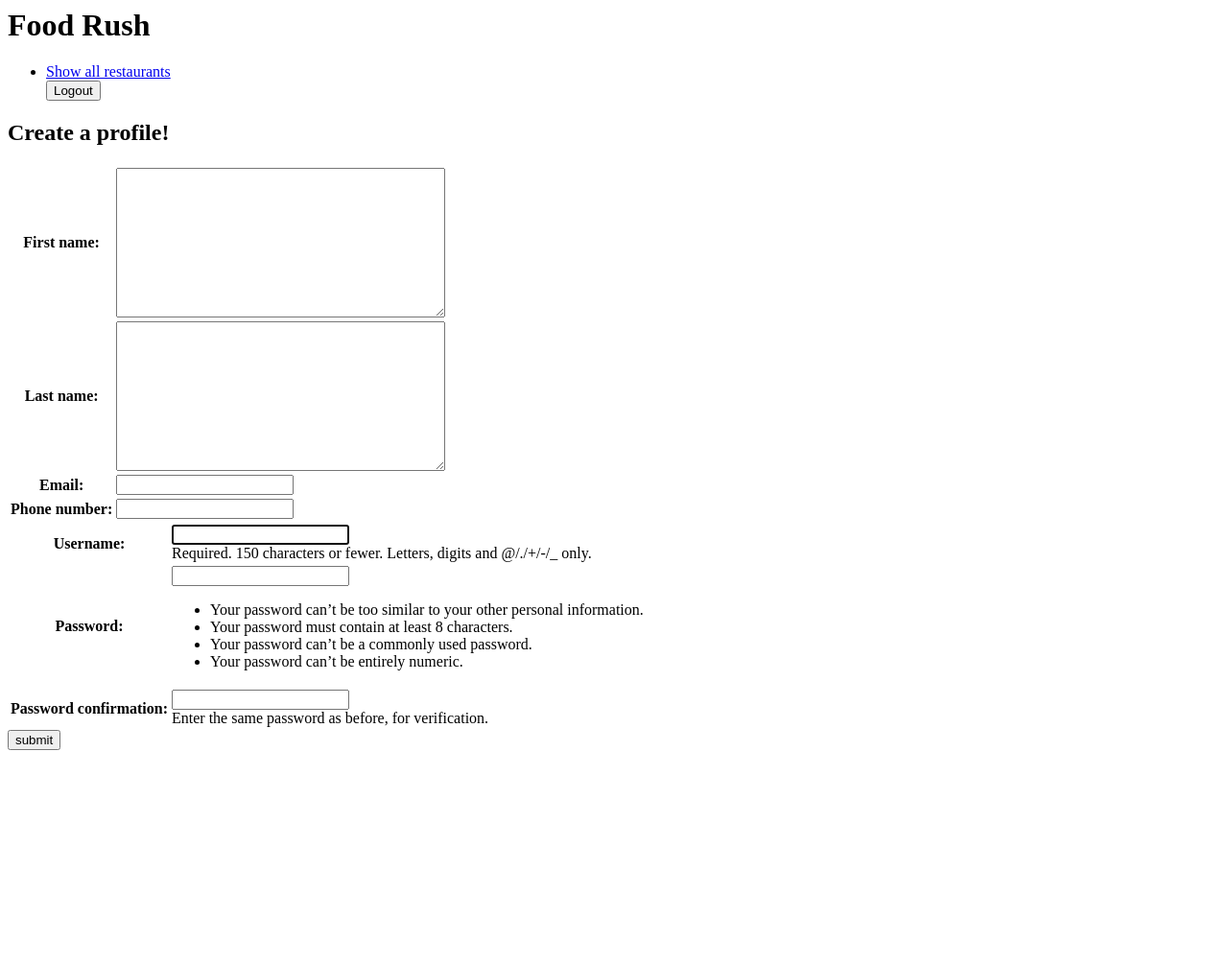
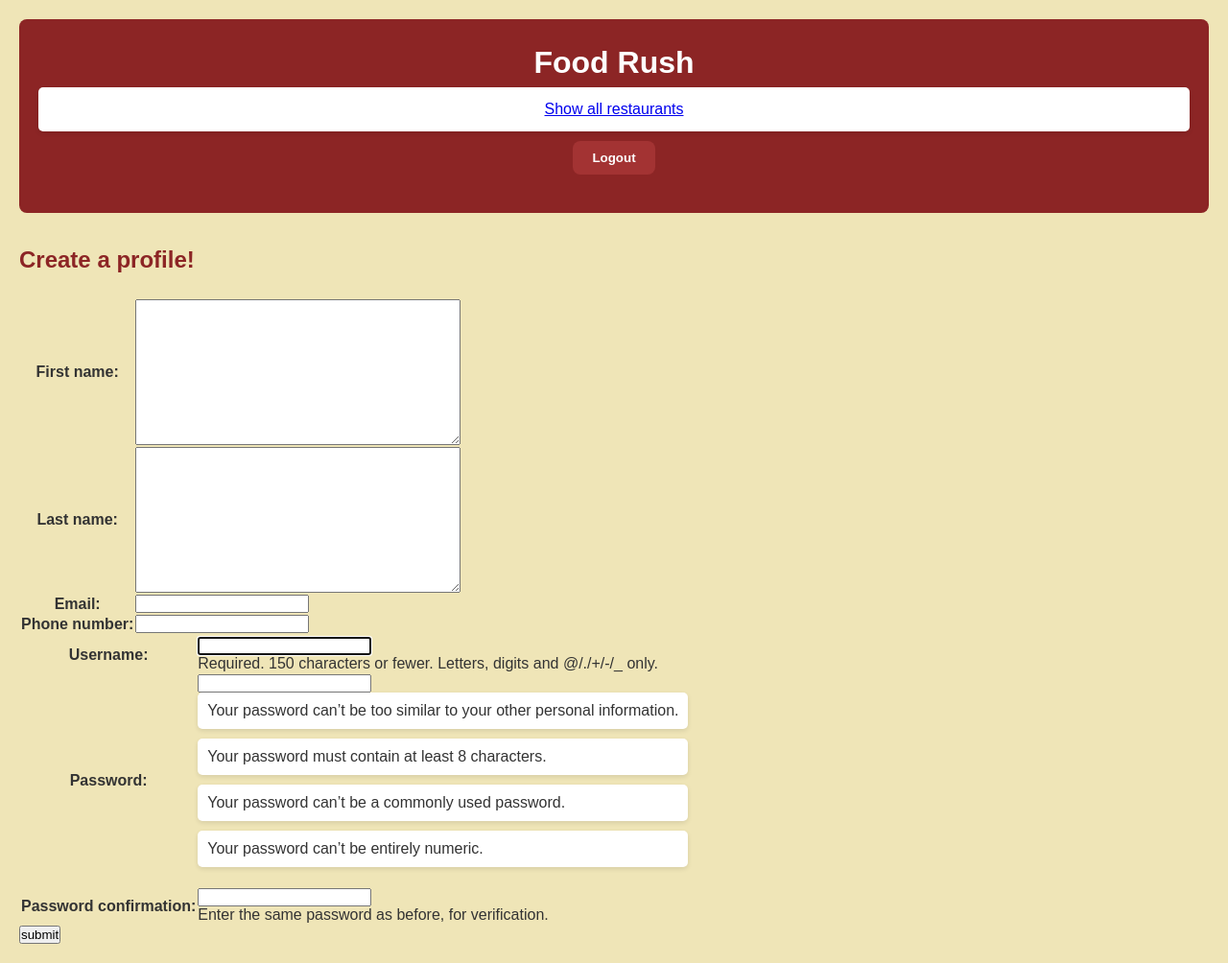
Before and after one commit to clbrown02/cs412, a Django app: page /food_rush/create_customer/ in a window 1280 px wide. Shown: the whole page at 96% size. Before the commit the page ends 782 px from the top, so only its background shows below. Run offline with Django 5.2, Linux system fonts and the light colour scheme; the visitor is signed in with stand-in values (Sample User, id 1).

Commit message:
updated css

```diff
--- a/food_rush/templates/food_rush/base.html
+++ b/food_rush/templates/food_rush/base.html
@@ -5,11 +5,12 @@
   <head>
     <title>Food Rush</title>
     <!-- add the css link here -->
+    <link rel="stylesheet" href="{% static 'food-rush.css' %}">
   </head>
 
   <body>
     <header>
-      <h1>Food Rush</h1>
+      <h1 id="title">Food Rush</h1>
       <!-- navigation goes here -->
        <ul>
         <li>
--- a/food_rush/templates/food_rush/show_all_restaurants.html
+++ b/food_rush/templates/food_rush/show_all_restaurants.html
@@ -11,7 +11,7 @@
   {% for restaurant in restaurants %}
     <restaurant>
 
-      <a href="{% url 'show_restaurant' restaurant.pk %}"><img src="{{restaurant.profile_photo.url}}" alt="" width="300px" height="150px" ></a>
+      <a href="{% url 'show_restaurant' restaurant.pk %}"><img src="{{restaurant.profile_photo.url}}" ></a>
 
       <h3>{{ restaurant.name }}</h3>
     </restaurant>
--- a/food_rush/templates/food_rush/show_restaurant.html
+++ b/food_rush/templates/food_rush/show_restaurant.html
@@ -12,13 +12,13 @@
     {{f.name}} - ${{f.price}}
     {% csrf_token %}
     <input type="hidden" name="food_id" value="{{ f.pk }}">
-    <input type="amt" name="qty" value="1" min="1">
+    <input type="number" name="qty" value="1" min="1">
     <button>Add to cart</button>
   </form>
   </li>
   {%  endfor %}
 
 </ul>
-<a href="{% url 'cart_view' %}">View cart</a>
+<a href="{% url 'cart_view' %}" class="button">View cart</a>
 
 {% endblock %}
--- a/static/food-rush.css
+++ b/static/food-rush.css
@@ -1,3 +1,122 @@
+/* resetting */
+* {
+  margin: 0;
+  padding: 0;
+  box-sizing: border-box;
+}
+
+/* Base page styles */
 body {
-    background-color: rgb(57, 57, 189);
-  }
+  font-family: Arial, Helvetica, sans-serif;
+  background-color: #efe5b7;
+  color: #333333;
+  line-height: 1.6;
+  padding: 20px;
+}
+
+/* Header */
+header {
+  background-color: #8c2525;
+  color: white;
+  padding: 20px;
+  text-align: center;
+  border-radius: 8px;
+  margin-bottom: 30px;
+}
+
+restaurant h3 {
+  margin: 10px 0 5px 0;
+}
+
+/* Content Blocks */
+h2 {
+  margin-bottom: 20px;
+  color: #8c2525;
+}
+
+ul {
+  list-style: none;
+  margin-bottom: 20px;
+}
+
+li {
+  background: white;
+  padding: 10px;
+  margin-bottom: 10px;
+  border-radius: 5px;
+  box-shadow: 0 2px 5px rgba(0,0,0,0.1);
+}
+
+/* Total price */
+p {
+  margin-top: 20px;
+  font-weight: bold;
+}
+
+button, a.button {
+  background-color: #a33333;
+  color: white;
+  border: none;
+  padding: 10px 20px;
+  border-radius: 8px;
+  text-decoration: none;
+  font-weight: bold;
+  cursor: pointer;
+  transition: background-color 0.3s ease;
+}
+
+button:hover, a.button:hover {
+  background-color: #df7149;
+}
+
+/* Empty cart message */
+p:last-child {
+  font-style: italic;
+}
+
+restaurant {
+  background: rgba(248, 236, 214, 0.855);
+  border: 1px solid #e0e0e0;
+  border-radius: 12px;
+  padding: 10px;
+  margin: 15px;
+  box-shadow: 0 4px 8px rgba(0, 0, 0, 0.1);
+  width: 250px;
+  text-align: center;
+  display: inline-block;
+  vertical-align: top;
+  width: 320px;
+}
+
+/* restaurant img {
+  width: 100%;
+  height: auto;
+  border-radius: 10px;
+  object-fit: cover;
+} */
+
+restaurant img {
+  width: 100%;
+  height: 180px; /* or whatever height looks good */
+  border-radius: 10px;
+  object-fit: cover;
+  transition: transform 0.3s ease;
+}
+
+.restaurant-grid {
+  display: flex;
+  flex-wrap: wrap;
+  justify-content: center;
+}
+
+
+restaurant:hover {
+  transform: translateY(-5px);
+  box-shadow: 0 8px 16px rgba(0, 0, 0, 0.2);
+  transition: all 0.3s ease;
+}
+
+
+restaurant img:hover {
+  transform: scale(1.05);
+}
```
